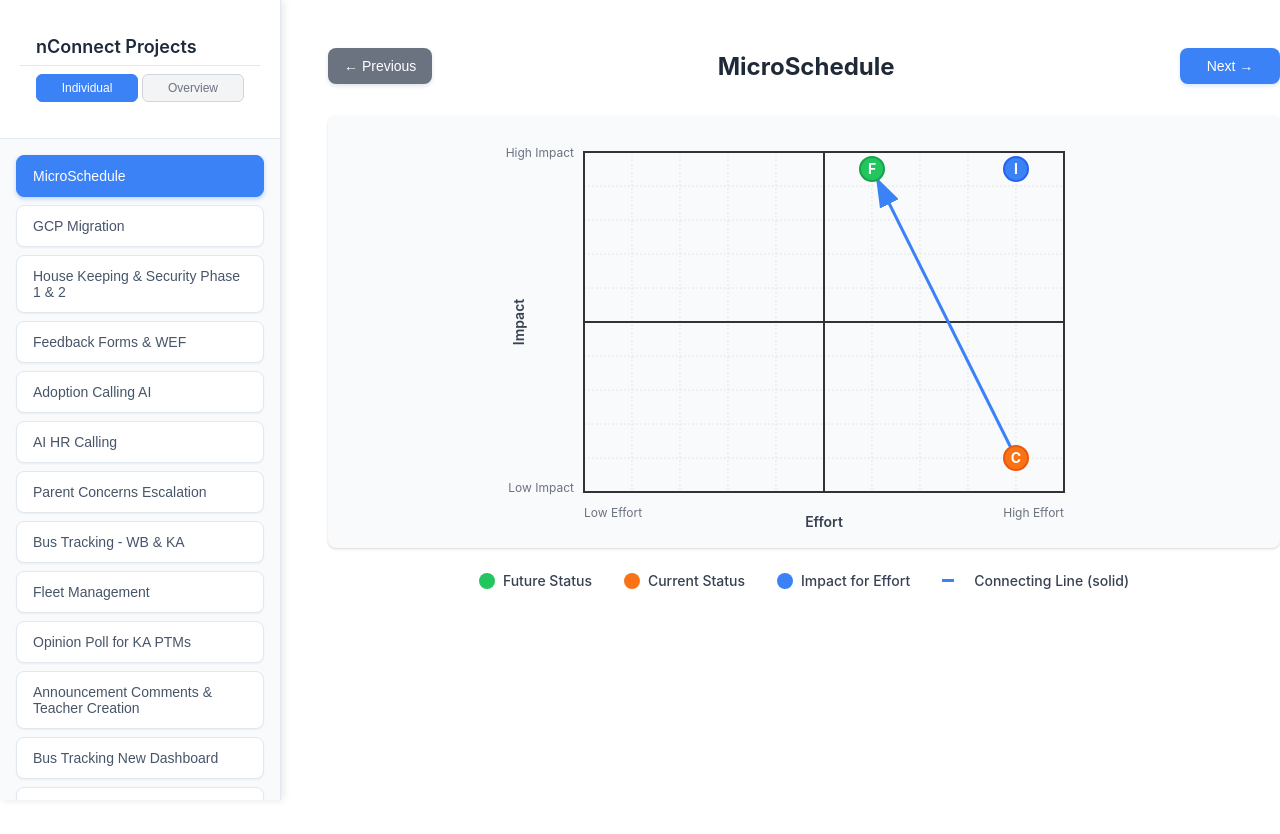
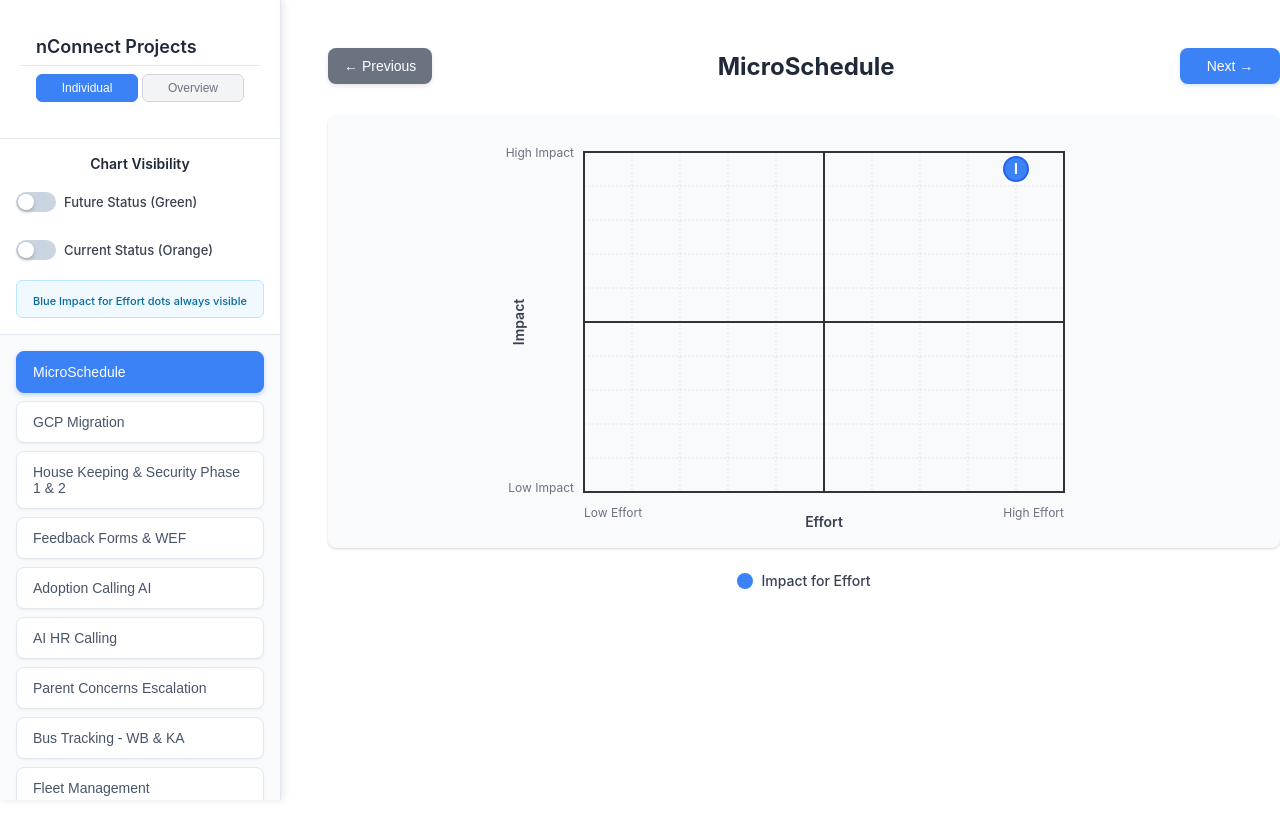
Before and after one commit to BunnyMan1/nconnect_effort, a React (Create React App) app: page / in a window 1280 px wide. Shown: the top 834 px of the page. Built offline with nearby package versions, Linux system fonts and the light colour scheme.

Commit message:
Add switches

```diff
--- a/src/App.js
+++ b/src/App.js
@@ -9,6 +9,10 @@ import { moduleConfig } from './modules/moduleConfig';
 function App() {
   const [currentModule, setCurrentModule] = useState('MicroSchedule');
   const [viewMode, setViewMode] = useState('individual'); // 'individual' or 'overview'
+
+  // Global visibility controls
+  const [showFutureStatus, setShowFutureStatus] = useState(false);
+  const [showCurrentStatus, setShowCurrentStatus] = useState(false);
 
   const modules = Object.keys(moduleConfig).map(moduleId => ({
     id: moduleId,
@@ -53,6 +57,39 @@ function App() {
               </button>
             </div>
           </div>
+
+          {/* Global Visibility Controls */}
+          <div className="visibility-controls">
+            <h4 className="visibility-title">Chart Visibility</h4>
+            <div className="visibility-switch">
+              <label className="switch-label">
+                <input
+                  type="checkbox"
+                  checked={showFutureStatus}
+                  onChange={(e) => setShowFutureStatus(e.target.checked)}
+                  className="switch-input"
+                />
+                <span className="switch-slider"></span>
+                <span className="switch-text">Future Status (Green)</span>
+              </label>
+            </div>
+            <div className="visibility-switch">
+              <label className="switch-label">
+                <input
+                  type="checkbox"
+                  checked={showCurrentStatus}
+                  onChange={(e) => setShowCurrentStatus(e.target.checked)}
+                  className="switch-input"
+                />
+                <span className="switch-slider"></span>
+                <span className="switch-text">Current Status (Orange)</span>
+              </label>
+            </div>
+            <div className="visibility-note">
+              <small>Blue Impact for Effort dots always visible</small>
+            </div>
+          </div>
+
           <div className="sidebar-content">
             {viewMode === 'individual' && (
               <div className="module-list">
@@ -79,7 +116,10 @@ function App() {
         {/* Main Content Area */}
         <div className="main-content">
           {viewMode === 'overview' ? (
-            <OverviewChart />
+            <OverviewChart
+              showFutureStatus={showFutureStatus}
+              showCurrentStatus={showCurrentStatus}
+            />
           ) : (
             <>
               {moduleConfig[currentModule]?.type === 'pipeline' ? (
@@ -89,6 +129,8 @@ function App() {
                   moduleId={currentModule}
                   onNavigate={handleNavigate}
                   showNavigation={true}
+                  showFutureStatus={showFutureStatus}
+                  showCurrentStatus={showCurrentStatus}
                 />
               )}
             </>
--- a/src/ImpactEffortChart.css
+++ b/src/ImpactEffortChart.css
@@ -275,6 +275,101 @@
 
 .view-mode-button.active:hover {
     background-color: #2563eb;
+}
+
+/* Visibility Controls */
+.visibility-controls {
+    padding: 16px;
+    border-bottom: 1px solid #e2e8f0;
+    background-color: #ffffff;
+}
+
+.visibility-title {
+    font-size: 14px;
+    font-weight: 600;
+    color: #1e293b;
+    margin: 0 0 12px 0;
+    text-align: center;
+}
+
+.visibility-switch {
+    margin-bottom: 12px;
+}
+
+.switch-label {
+    display: flex;
+    align-items: center;
+    gap: 8px;
+    cursor: pointer;
+    padding: 8px 0;
+    transition: all 0.2s ease;
+}
+
+.switch-label:hover {
+    background-color: #f1f5f9;
+    border-radius: 6px;
+    padding: 8px 8px;
+    margin: 0 -8px;
+}
+
+.switch-input {
+    position: absolute;
+    opacity: 0;
+    width: 0;
+    height: 0;
+}
+
+.switch-slider {
+    position: relative;
+    width: 40px;
+    height: 20px;
+    background-color: #cbd5e1;
+    border-radius: 20px;
+    transition: all 0.3s ease;
+    flex-shrink: 0;
+}
+
+.switch-slider:before {
+    position: absolute;
+    content: "";
+    height: 16px;
+    width: 16px;
+    left: 2px;
+    bottom: 2px;
+    background-color: white;
+    border-radius: 50%;
+    transition: all 0.3s ease;
+    box-shadow: 0 2px 4px rgba(0, 0, 0, 0.2);
+}
+
+.switch-input:checked+.switch-slider {
+    background-color: #3b82f6;
+}
+
+.switch-input:checked+.switch-slider:before {
+    transform: translateX(20px);
+}
+
+.switch-text {
+    font-size: 13px;
+    font-weight: 500;
+    color: #374151;
+    flex: 1;
+}
+
+.visibility-note {
+    text-align: center;
+    margin-top: 8px;
+    padding: 8px;
+    background-color: #f0f9ff;
+    border-radius: 6px;
+    border: 1px solid #bae6fd;
+}
+
+.visibility-note small {
+    color: #0369a1;
+    font-size: 11px;
+    font-weight: 500;
 }
 
 .overview-info {
--- a/src/modules/ImpactEffortModule.js
+++ b/src/modules/ImpactEffortModule.js
@@ -2,7 +2,7 @@ import React, { useState, useEffect } from 'react';
 import '../ImpactEffortChart.css';
 import { moduleConfig, chartConfig, getPlotDimensions } from './moduleConfig';
 
-const ImpactEffortModule = ({ moduleId, onNavigate, showNavigation = true }) => {
+const ImpactEffortModule = ({ moduleId, onNavigate, showNavigation = true, showFutureStatus = true, showCurrentStatus = true }) => {
     const [notes, setNotes] = useState('');
     const config = moduleConfig[moduleId];
 
@@ -169,7 +169,8 @@ const ImpactEffortModule = ({ moduleId, onNavigate, showNavigation = true }) =>
                         </marker>
                     </defs>
 
-                    {/* Connecting line from current to future */}
+                    {/* Connecting line from current to future - only show if both dots are visible */}
+                    {showCurrentStatus && showFutureStatus && (
                         <line
                             x1={currentCoords.x}
                             y1={currentCoords.y}
@@ -180,8 +181,11 @@ const ImpactEffortModule = ({ moduleId, onNavigate, showNavigation = true }) =>
                             strokeDasharray={connectingLineStyle === 'dotted' ? '5,5' : 'none'}
                             markerEnd="url(#arrowhead)"
                         />
+                    )}
 
-                    {/* Future Impact Point (Green) */}
+                    {/* Future Impact Point (Green) - only show if enabled */}
+                    {showFutureStatus && (
+                        <>
                             <circle
                                 cx={futureCoords.x}
                                 cy={futureCoords.y}
@@ -198,8 +202,12 @@ const ImpactEffortModule = ({ moduleId, onNavigate, showNavigation = true }) =>
                             >
                                 F
                             </text>
+                        </>
+                    )}
 
-                    {/* Current Impact Point (Orange) */}
+                    {/* Current Impact Point (Orange) - only show if enabled */}
+                    {showCurrentStatus && (
+                        <>
                             <circle
                                 cx={currentCoords.x}
                                 cy={currentCoords.y}
@@ -216,8 +224,10 @@ const ImpactEffortModule = ({ moduleId, onNavigate, showNavigation = true }) =>
                             >
                                 C
                             </text>
+                        </>
+                    )}
 
-                    {/* Final Impact Point (Blue) - Impact for Effort */}
+                    {/* Final Impact Point (Blue) - Impact for Effort - always visible */}
                     <circle
                         cx={finalCoords.x}
                         cy={finalCoords.y}
@@ -297,18 +307,23 @@ const ImpactEffortModule = ({ moduleId, onNavigate, showNavigation = true }) =>
 
             {/* Legend */}
             <div className="legend">
+                {showFutureStatus && (
                     <div className="legend-item">
                         <div className="legend-color future"></div>
                         <span>Future Status</span>
                     </div>
+                )}
+                {showCurrentStatus && (
                     <div className="legend-item">
                         <div className="legend-color current"></div>
                         <span>Current Status</span>
                     </div>
+                )}
                 <div className="legend-item">
                     <div className="legend-color" style={{ backgroundColor: '#3b82f6' }}></div>
                     <span>Impact for Effort</span>
                 </div>
+                {showCurrentStatus && showFutureStatus && (
                     <div className="legend-item">
                         <div className="legend-color connecting-line" style={{
                             background: 'linear-gradient(to right, #3b82f6 50%, transparent 50%)',
@@ -317,6 +332,7 @@ const ImpactEffortModule = ({ moduleId, onNavigate, showNavigation = true }) =>
                         }}></div>
                         <span>Connecting Line ({connectingLineStyle})</span>
                     </div>
+                )}
             </div>
 
             {/* Notes Section */}
```
Also changed, not shown: src/modules/OverviewChart.js (+25 -5 lines). Lines whose indentation alone changed are shown as unchanged.
